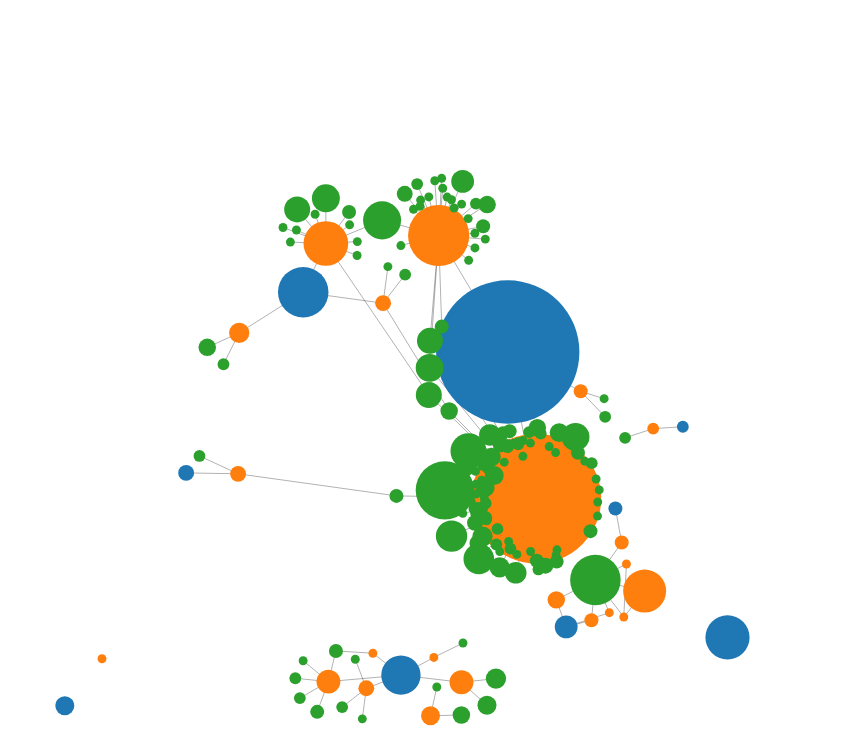
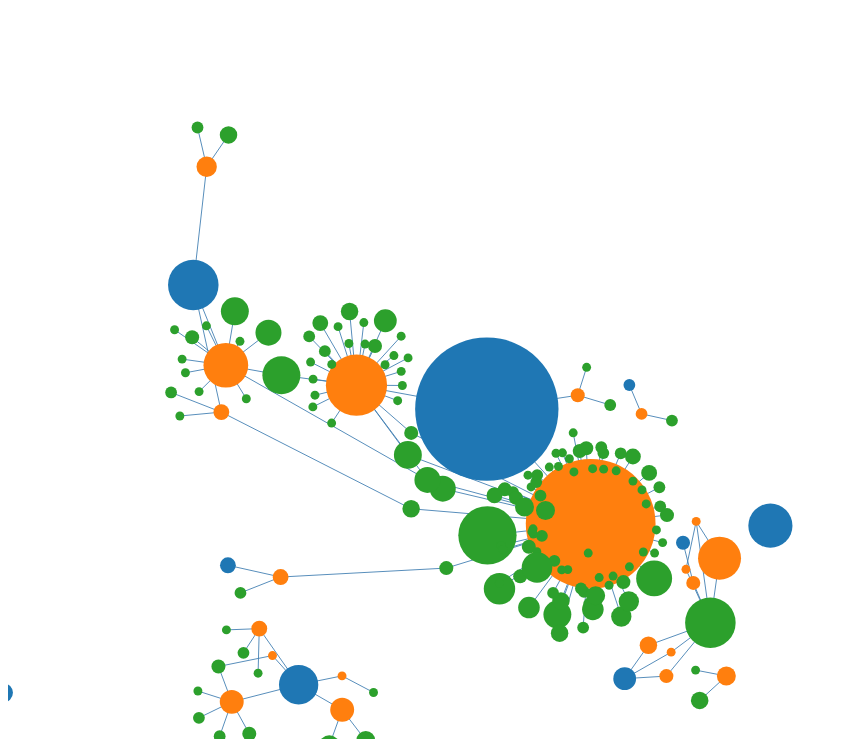
Before and after one commit to mlcardenas18/CONFLICTODEINTERESES, a plain HTML site: page index.html in a window 1280 px wide. Shown: the part 61-800 px from the top of the page, without its empty margins (0-848 px from the left). Drawn offline with nearby package versions, Linux system fonts and the light colour scheme; animation ran at ten frames a second.

Commit message:
Add files via upload

```diff
--- a/index.html
+++ b/index.html
@@ -10,15 +10,14 @@
 
 <script src="https://d3js.org/d3.v5.min.js"></script>
 
-<svg  width=900  height=900 id="network" > </svg>
+<svg  width=900  height=1000 id="redes" > </svg>
 
 <script>
     //copy drag from: https://bl.ocks.org/msbostock/4062045
     //copy https://www.youtube.com/watch?v=OiRmMVsm3q8
-    let svg = d3.select("#network"),
+    let svg = d3.select("#redes"),
         width= + svg.attr("width"),
         height= + svg.attr("height"),
-        N = 100
         r = d3.scaleSqrt()
             .domain([0, 200])
             .range([1, 50]);
@@ -37,7 +36,7 @@
     let simulation = d3.forceSimulation(datagraf.nodes)
       .force("center", d3.forceCenter(width/2,height/2))
       .force("charge", d3.forceManyBody().strength(-10)) /*se repelen los nodos*/
-      .force("collide", d3.forceCollide(d => r(d.nro_contratos_familiares)+5)) /*colisión cúal es el radio de los que estoy colisionando*/
+      .force("collide", d3.forceCollide(d => r(d.nro_contratos_familiares)+10)) /*colisión cúal es el radio de los que estoy colisionando*/
       .force("link", d3.forceLink(datagraf.links)
         .id((d) => d.nombre)
         .distance(30))
@@ -51,8 +50,8 @@
     .enter()
     .append("line")
     .attr("class","link")
-    .style("stroke", "black")
-    .style("opacity", 0.3)
+    .style("stroke", "steelblue")
+    .style("opacity", 0.9)
 
     let selnodes= svg.selectAll(".node")
     .data(datagraf.nodes)
```
